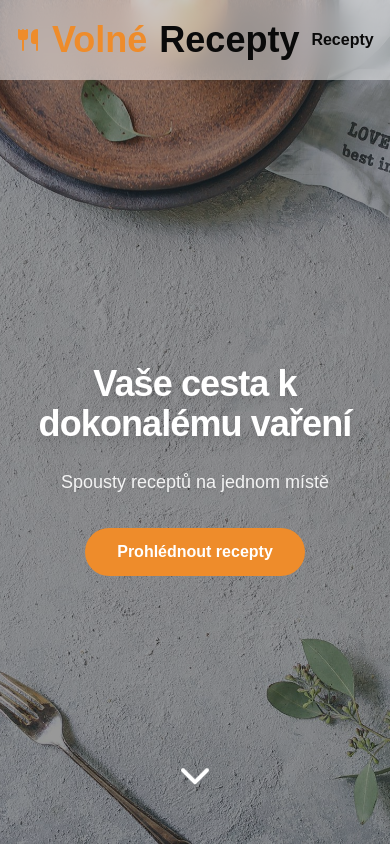
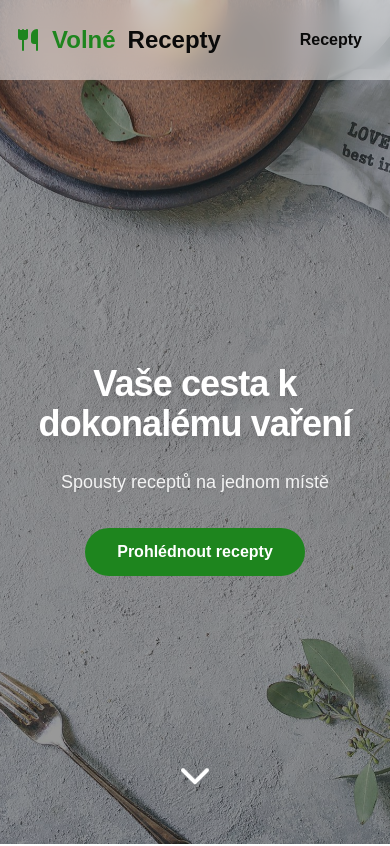
Before and after one commit to Fillipee/volne-recepty, a Next.js app: page /volne-recepty/ in a window 390 px wide. Shown: the top 846 px of the page. Built offline with nearby package versions, Linux system fonts and the light colour scheme.

Commit message:
feat: accessibility changes

```diff
--- a/app/(homepage)/categories.tsx
+++ b/app/(homepage)/categories.tsx
@@ -18,7 +18,7 @@ export default function Categories() {
                         <div className="aspect-square">
                             <Image
                                 src={`${getBasePath()}/images/placeholder.png`}
-                                alt={category}
+                                alt={`Kategorie - ${category}`}
                                 fill
                                 className="object-cover transition-transform duration-300 group-hover:scale-105"
                             />
--- a/app/globals.css
+++ b/app/globals.css
@@ -14,7 +14,7 @@ body {
         --card-foreground: 0 0% 3.9%;
         --popover: 0 0% 100%;
         --popover-foreground: 0 0% 3.9%;
-        --primary: 30 85% 55%;
+        --primary: 120 63% 32%;
         --primary-foreground: 0 0% 98%;
         --secondary: 0 0% 96.1%;
         --secondary-foreground: 0 0% 9%;
--- a/app/recepty/[slug]/page.tsx
+++ b/app/recepty/[slug]/page.tsx
@@ -33,7 +33,7 @@ export default async function PostPage({ params }: PostPageProps) {
     return (
         <div className="mx-auto max-w-screen-lg p-4">
             <Copyable link={`/recepty/${slug}`}>
-                <p className="mb-2 text-3xl font-bold">{recipeData.title}</p>
+                <h2 className="mb-2 text-3xl font-bold">{recipeData.title}</h2>
             </Copyable>
 
             {(recipeData.date || recipeData.timeToCook) && (
--- a/app/recepty/[slug]/recipe-tags.tsx
+++ b/app/recepty/[slug]/recipe-tags.tsx
@@ -8,7 +8,7 @@ type Props = {
 export default function RecipeTags({ recipeData }: Props) {
     return (
         <section className="space-y-2">
-            <h4 className="text-left text-lg font-semibold">Štítky</h4>
+            <h3 className="text-left text-lg font-semibold">Štítky</h3>
             <div className="flex gap-2">
                 {recipeData.tags?.map((tag) => (
                     <Badge key={tag} variant="secondary">
--- a/components/copyable.tsx
+++ b/components/copyable.tsx
@@ -25,6 +25,7 @@ export default function Copyable({ children, link }: Props) {
                 variant="ghost"
                 onClick={handleClick}
                 className="h-auto rounded-full p-3 opacity-0 transition-opacity duration-100 focus:opacity-100 group-hover:opacity-100"
+                aria-label="Zkopírovat odkaz na recept"
             >
                 <Link />
             </Button>
--- a/components/header.tsx
+++ b/components/header.tsx
@@ -5,7 +5,7 @@ export default function Header() {
     return (
         <header className="fixed top-0 z-50 h-20 w-full bg-white/50 p-4 backdrop-blur-md">
             <div className="mx-auto flex h-full max-w-screen-lg items-center justify-between">
-                <h1 className="text-4xl font-bold">
+                <h1 className="text-2xl font-bold sm:text-4xl">
                     <Link href="/" className="flex items-center gap-3">
                         <Utensils className="fill-primary stroke-primary" />
                         <span className="text-primary">Volné</span> Recepty
```
